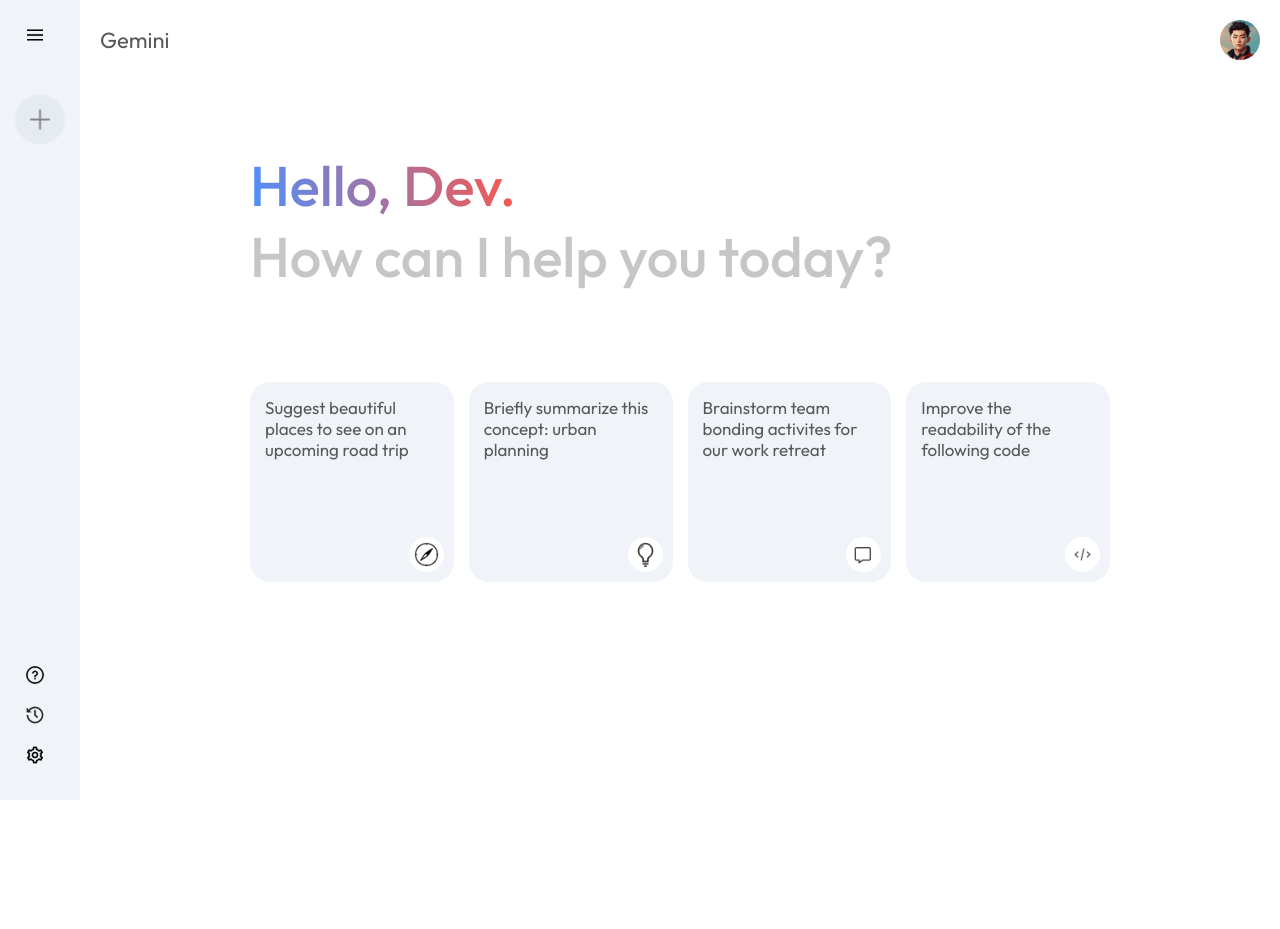
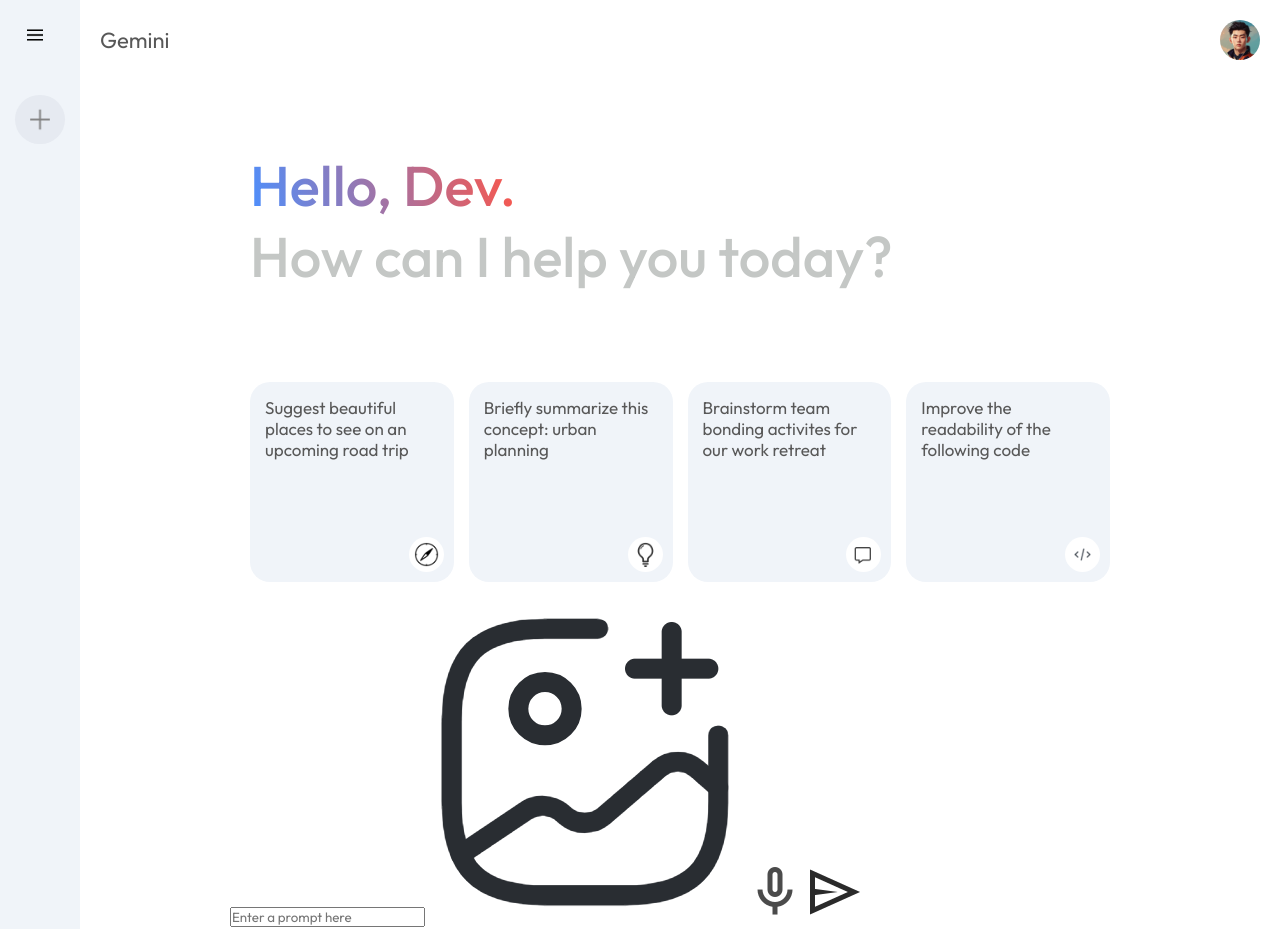
Before and after one commit to Roshnnnnn/Gemini-Clone, a React (Vite) app: page / in a window 1280 px wide. Shown: the top 929 px of the page. Before the commit the page ends 800 px from the top, so only its background shows below. Built offline with nearby package versions, Linux system fonts and the light colour scheme.

Commit message:
update main

```diff
--- a/src/components/Main/Main.jsx
+++ b/src/components/Main/Main.jsx
@@ -36,6 +36,18 @@
             </div>
           </div>
         </div>
+        <div className="main-bottom">
+          <div className="search-box">
+            <input type="text" placeholder="Enter a prompt here" />
+            <img src={assets.gallery_icon} alt="" />
+            <img src={assets.mic_icon} alt="" />
+            <img src={assets.send_icon} alt="" />
+          </div>
+          <p className="bottom-info">
+            Gemini may display inacurate info, including about people, so
+            double-check its response. Your Privacy and Gemini App
+          </p>
+        </div>
       </div>
     </div>
   );
```
